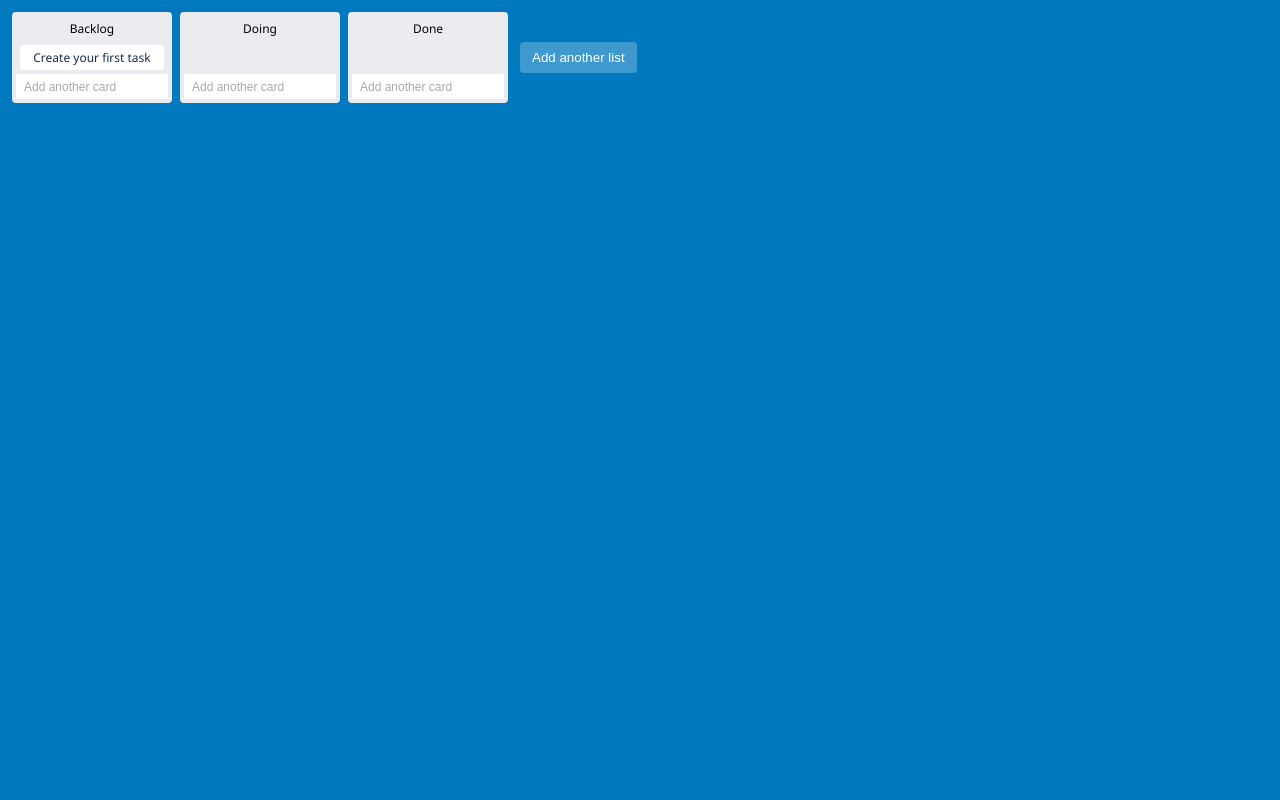
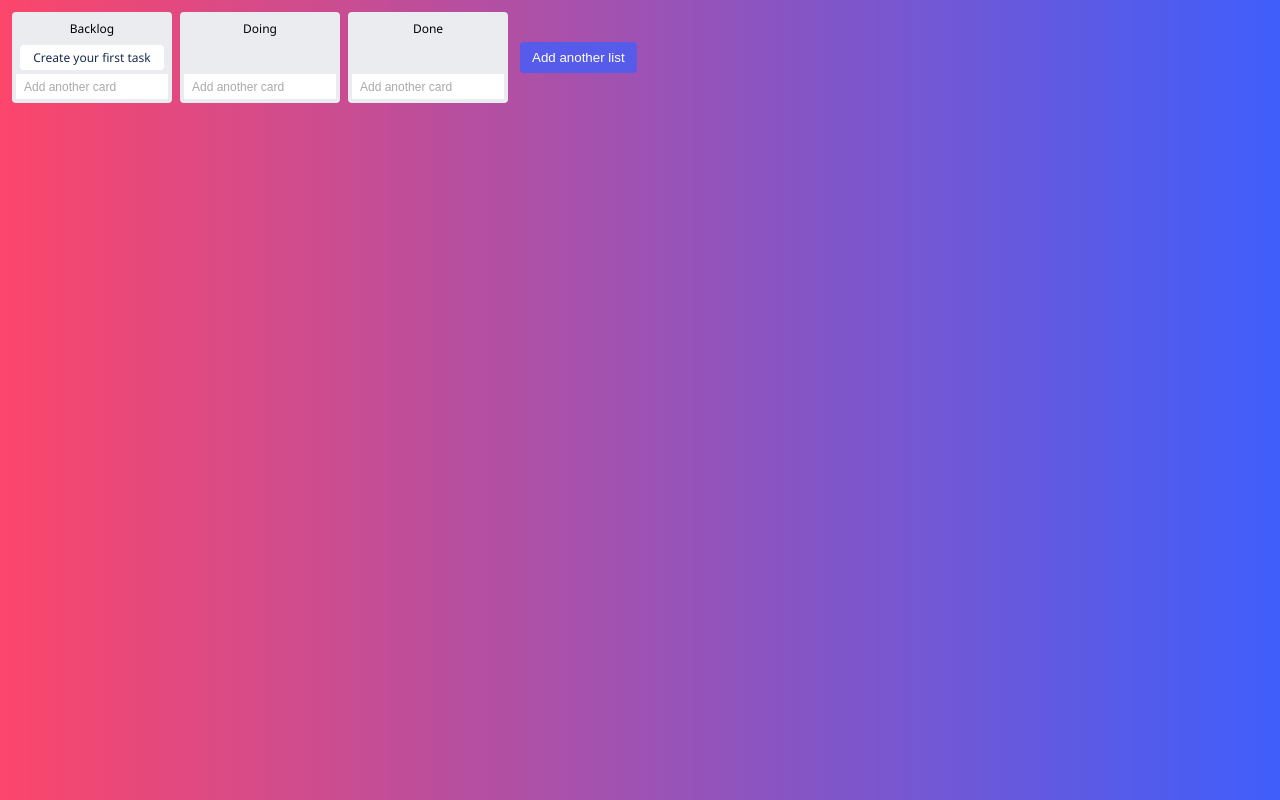
Before and after one commit to roopeshsn/trello-clone, a website built with Parcel: page index.html in a window 1280 px wide. Built offline with nearby package versions, Linux system fonts and the light colour scheme.

Commit message:
v1.2
changed body background for richness

```diff
--- a/styles.css
+++ b/styles.css
@@ -6,8 +6,9 @@
 body {
   margin: 0;
   padding: 0;
-  font-family: 'Segoe UI', Tahoma, Geneva, Verdana, sans-serif;
-  background-color: #0079bf;
+  font-family: "Segoe UI", Tahoma, Geneva, Verdana, sans-serif;
+  background: url(img/cool-background.png);
+  background-size: cover;
   overflow: hidden;
   display: flex;
 }
@@ -108,7 +109,7 @@ button {
 }
 
 .add-list-form button {
-  background-color: #3d99ce;
+  background-color: #565be9;
   color: white;
   border-radius: 0.25rem;
   padding: 0.5rem 0.75rem;
```
Also changed, not shown: img/cool-background.png (added).
